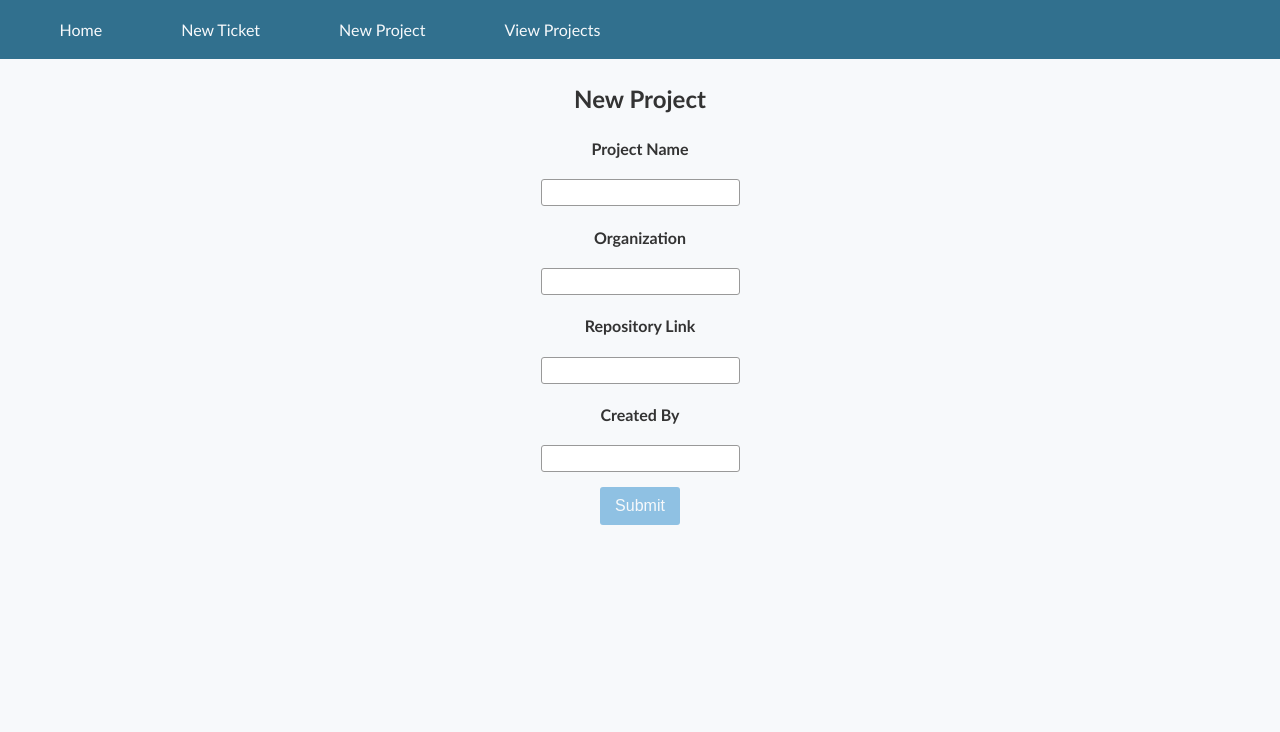
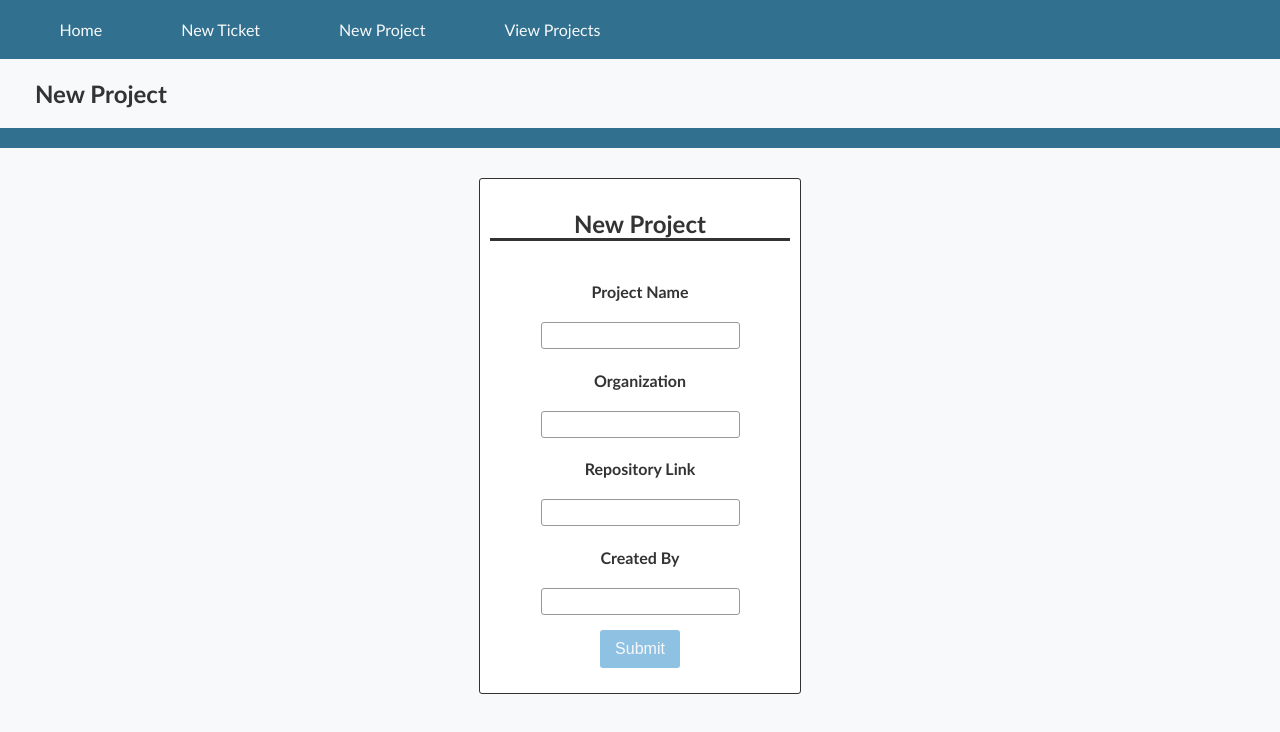
Before and after one commit to eolculnamo2/fccIssueTracker, a React app: page /new-project in a window 1280 px wide. Shown: the top 732 px of the page. Built offline with nearby package versions, Linux system fonts and the light colour scheme; no server answers.

Commit message:
Additional Styling

```diff
--- a/src/components/Home/Home.js
+++ b/src/components/Home/Home.js
@@ -1,4 +1,5 @@
 import React from 'react'
+import Info from './Info/Info'
 import OptionBox from './OptionBox/OptionBox'
 import '../../scss/main.scss';
 
@@ -16,7 +17,7 @@ let OptionBoxes = [{
     },
     {
         heading: 'View Projects',
-        txt: "View all current projects available. Find ways to contribute.",
+        txt: 'View all current projects available. Find ways to contribute.',
         icon: 'images/settings-gears.png',
         lnk: '/view-tickets'
     }]
@@ -28,16 +29,20 @@ class Home extends React.Component {
                 <h1>
                     Free Code Camp Issue Tracker Project
                 </h1>
-                <em>Functionally similar to https://protective-garage.glitch.me/ </em>
+                <em>
+                    Functionally similar to https://protective-garage.glitch.me/
+                </em>
                 <p>
-                    View API link at <a href = "/api/issues/apitestproject">here</a>
+                    View API link <a href = "/api/issues/apitestproject">here</a>
                 </p>
+                <Info />
                 <div className="option-box-container">
                     {OptionBoxes.map( x => {
                         return <OptionBox heading={x.heading}
                                           txt={x.txt}
                                           icon={x.icon}
-                                  lnk={x.lnk} />
+                                          lnk={x.lnk}
+                                            />
                     })}
                 </div>
             </div>
--- /dev/null
+++ b/src/components/Home/Info/Info.js
@@ -0,0 +1,17 @@
+import React from 'react'
+
+const Info = () => {
+    return(
+        <div className="info">
+            <h1>
+                Simple Issue Tracking Tool for Small Teams
+            </h1>
+            <ul>
+                <li><h3>No Login</h3></li>
+                <li><h3>Simple Interface</h3></li>
+                <li><h3>Inline Editing</h3></li>
+            </ul>
+        </div>
+    )
+}
+export default Info
--- a/src/components/Home/OptionBox/OptionBox.js
+++ b/src/components/Home/OptionBox/OptionBox.js
@@ -11,7 +11,7 @@ const OptionBox = props => {
             </p>
             <img src={props.icon} />
             <div className="button-wrap">
-                <a href={props.lnk} target="_blank">
+                <a href={props.lnk}>
                     <button className="view-button">
                         {props.heading}
                     </button>
--- a/src/components/NewProject/NewProject.js
+++ b/src/components/NewProject/NewProject.js
@@ -24,31 +24,44 @@ class NewProject extends React.Component {
     render() {
         return(
             <div>
-                <h2 className='page-heading'>
+                <h2 className="page-heading">
+                    New Project
+                </h2>
+            <div className="form-wrap">
+                <h2 className='form-heading'>
                     New Project
                 </h2>
                 <form className="new-ticket-form">
+                    <span>
                         <label>
                             <h4>Project Name</h4>
                         </label>
                         <input id="projectName"/>
+                    </span>
+                    <span>
                         <label>
                             <h4>Organization</h4>
                         </label>
                         <input id='organization' />
+                    </span>
+                    <span>
                         <label>
                             <h4>Repository Link</h4>
                         </label>
                         <input id='repo' />
+                    </span>
+                    <span>
                         <label>
                             <h4>Created By</h4>
                         </label>
                         <input id='createdBy'/>
+                    </span>
                 </form>
 
                 <button className="form-button" onClick={this.submitForm.bind(this)}>
                     Submit
                 </button>
+            </div>
             </div>
         )
     }
--- a/src/components/NewTicket/NewTicket.js
+++ b/src/components/NewTicket/NewTicket.js
@@ -32,7 +32,12 @@ class NewTicket extends React.Component {
                 <h2 className="page-heading">
                     New Ticket
                 </h2>
+            <div className="form-wrap">
+                <h2 className="form-heading">
+                    New Ticket
+                </h2>
                 <form className="new-ticket-form">
+                <span>
                     <label>
                         <h4>Project Name</h4>
                     </label>
@@ -45,26 +50,32 @@ class NewTicket extends React.Component {
                             )
                         })}
                     </select>
+                </span>
+                <span>
                     <label>
                         <h4>Ticket Title</h4>
                     </label>
                     <input id='title' />
-
+                </span>
+                <span>
                     <label>
                         <h4>Text</h4>
                     </label>
                     <input id='text'/>
-
+                </span>
+                <span>
                     <label>
                         <h4>Created By</h4>
                     </label>
                     <input id='createdBy'/>
-
+                </span>
+                <span>
                     <label>
                         <h4>Assigned To</h4>
                     </label>
                     <input id='assignedTo' />
-
+                </span>
+                <span>
                     <label>
                         <h4>Open/Closed</h4>
                     </label>
@@ -76,17 +87,19 @@ class NewTicket extends React.Component {
                             Closed
                         </option>
                     </select>
-
+                </span>
+                <span>
                     <label>
                         <h4>Status Text</h4>
                     </label>
                     <input id='statusText' />
-
+                </span>
                 </form>
 
                 <button className="form-button" onClick={this.submitForm.bind(this)}>
                     Submit
                 </button>
+            </div>
             </div>
         )
     }
--- a/src/components/Ticket/Ticket.js
+++ b/src/components/Ticket/Ticket.js
@@ -69,7 +69,7 @@ class Ticket extends React.Component {
     render() {
         return(
             <div className = "view-tickets-box">
-             <h2 className="page-heading">
+             <h2 className="form-heading">
                 {this.props.match.params.str + ' Tickets'}
             </h2>
                 <div className='ticket-box'>
--- a/src/scss/main.scss
+++ b/src/scss/main.scss
@@ -36,8 +36,13 @@ header {
 }
 
 .page-heading {
-    text-align: center;
-    padding: 5px;
+    padding: 20px 35px;
+    border-bottom: 20px solid $dark-blue;
+    margin: 0;
+
+    @media (max-width: 1150px) {
+        text-align: center;
+    }
 }
 
 .links {
@@ -59,7 +64,7 @@ header {
 .option-box {
     width: 300px;
     padding: 20px;
-    margin: 10px;
+    margin: 10px 0;
     border: 1px solid #333;
     border-radius: 3px;
     background: white;
@@ -69,12 +74,38 @@ header {
     }
 }
 
+.info {
+    color: white;
+    background: $dark-blue;
+    padding: 20px;
+    border-radius: 3px;
+
+    h1 {
+        text-align: center;
+    }
+
+    ul {
+        list-style-type: none;
+        display: flex;
+        justify-content: space-around;
+
+        @media (max-width: 1000px) {
+            flex-direction: column;
+            text-align: center;
+        }
+    }
+}
+
 .option-box-container {
     display: flex;
-    justify-content: space-around;
-    margin: 20px;
+    justify-content: space-between;
     flex-wrap: wrap;
     text-align: center;
+    margin-top: 20px;
+
+    @media (max-width: 1000px) {
+        justify-content: space-around;
+    }
 }
 
 .view-tickets-box {
@@ -208,6 +239,39 @@ header {
     background: white;
 }
 
+.form-wrap {
+    width: 300px;
+    margin: 30px auto;
+    background: white;
+    border: 1px solid #333;
+    border-radius: 3px;
+    padding: 10px;
+
+    form {
+        display: flex;
+        justify-content: space-around;
+        flex-wrap: wrap;
+
+        span {
+            min-width: 125px;
+
+            input {
+                max-width: 100%;
+            }
+
+            select {
+                width: 100%;
+                text-align-last: center;
+            }
+        }
+    }
+}
+
+.form-heading {
+    text-align: center;
+    border-bottom: 3px solid #333;
+}
+
 #new-status-text {
     width: 100%;
 }
```
Also changed, not shown: assets/dist/bundle.js. Lines whose indentation alone changed are shown as unchanged.
